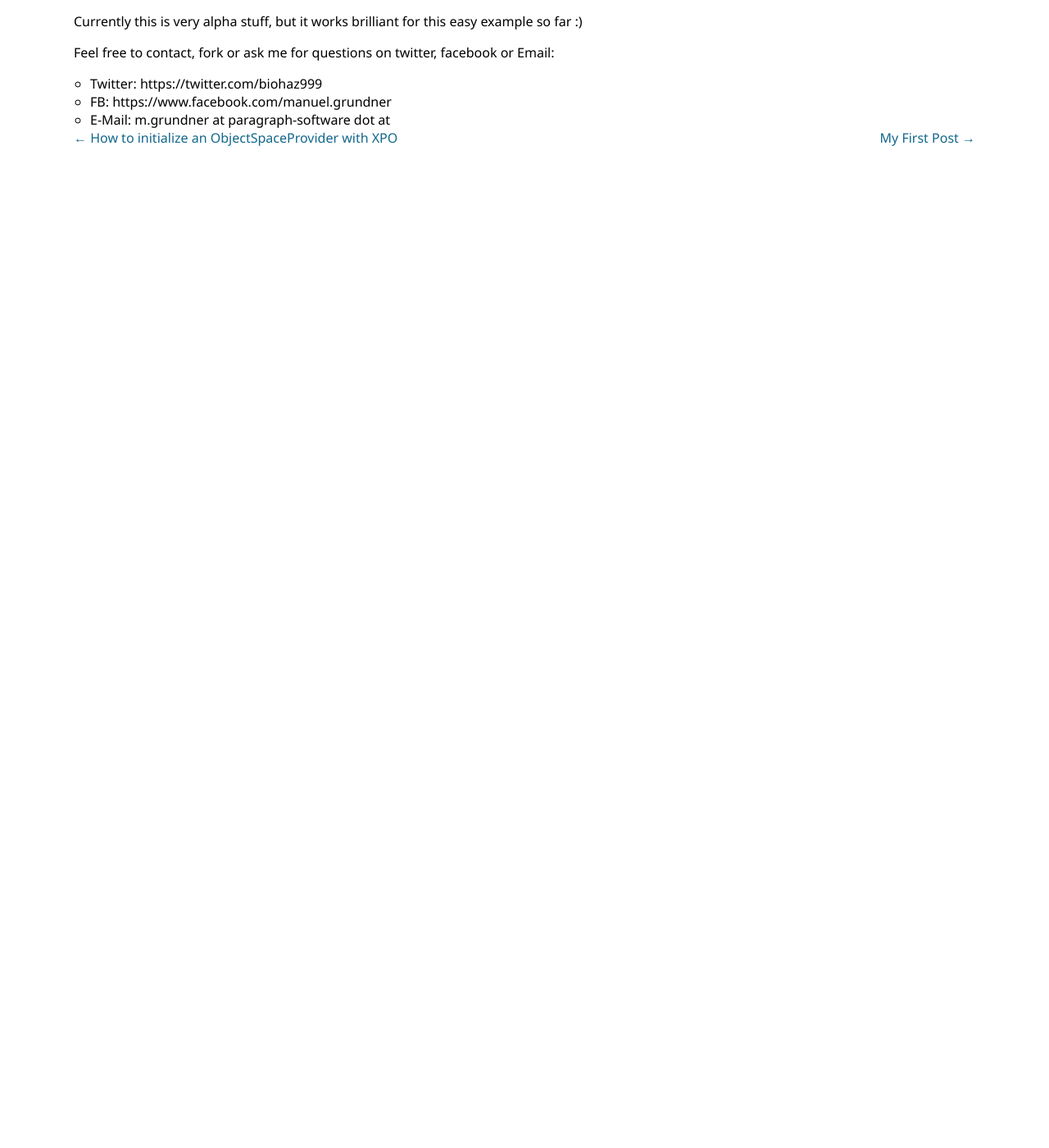
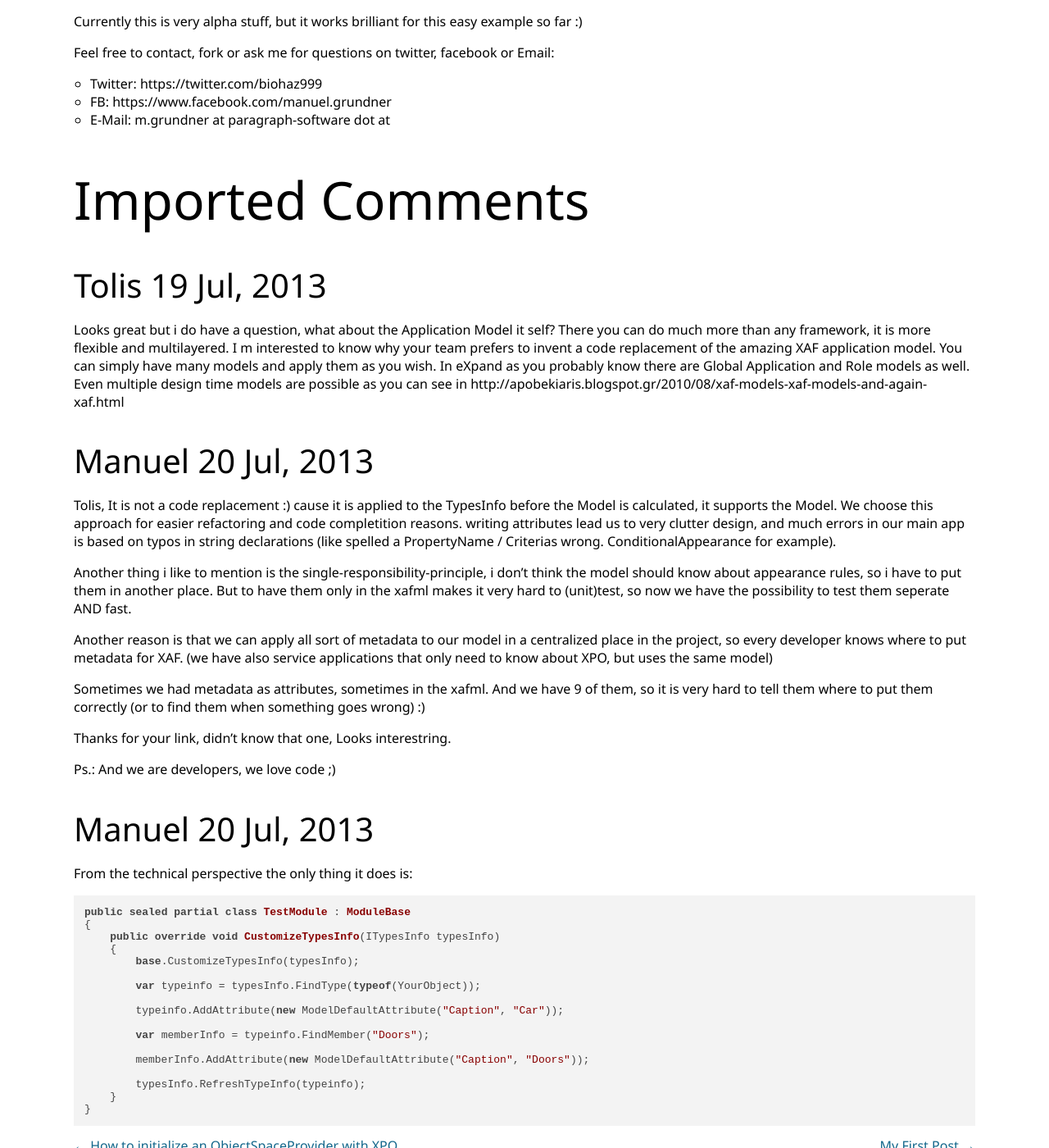
Before and after one commit to xenial-io/Xenial.Blog, a Jekyll site: the page built from _posts/2013-07-19-introducing-parafluentmodelbuilder.md, in a window 1280 px wide and 1400 px high, scrolled down 6301 px. Shown: the whole window at 82% size. Built offline with Jekyll 4.4.1, drawn with Linux system fonts in a browser that asks for light colours; nearby versions of some CDN libraries; before the commit the page ends 6510 px from its top, so only the background shows below that.

Commit message:
added missing comments

````diff
--- a/_posts/2013-07-19-introducing-parafluentmodelbuilder.md
+++ b/_posts/2013-07-19-introducing-parafluentmodelbuilder.md
@@ -379,3 +379,45 @@ Feel free to contact, fork or ask me for questions on twitter, facebook or Email
 - Twitter: https://twitter.com/biohaz999
 - FB: https://www.facebook.com/manuel.grundner
 - E-Mail: m.grundner at paragraph-software dot at
+
+
+# Imported Comments #
+## Tolis 19 Jul, 2013 ##
+
+Looks great but i do have a question, what about the Application Model it self? There you can do much more than any framework, it is more flexible and multilayered. I m interested to know why your team prefers to invent a code replacement of the amazing XAF application model. You can simply have many models and apply them as you wish. In eXpand as you probably know there are Global Application and Role models as well. Even multiple design time models are possible as you can see in http://apobekiaris.blogspot.gr/2010/08/xaf-models-xaf-models-and-again-xaf.html
+
+## Manuel 20 Jul, 2013 ##
+Tolis, It is not a code replacement :) cause it is applied to the TypesInfo before the Model is calculated, it supports the Model. We choose this approach for easier refactoring and code completition reasons. writing attributes lead us to very clutter design, and much errors in our main app is based on typos in string declarations (like spelled a PropertyName / Criterias wrong. ConditionalAppearance for example).
+
+Another thing i like to mention is the single-responsibility-principle, i don't think the model should know about appearance rules, so i have to put them in another place. But to have them only in the xafml makes it very hard to (unit)test, so now we have the possibility to test them seperate AND fast.
+
+Another reason is that we can apply all sort of metadata to our model in a centralized place in the project, so every developer knows where to put metadata for XAF. (we have also service applications that only need to know about XPO, but uses the same model)
+
+Sometimes we had metadata as attributes, sometimes in the xafml. And we have 9 of them, so it is very hard to tell them where to put them correctly (or to find them when something goes wrong) :)
+
+Thanks for your link, didn't know that one, Looks interestring.
+
+Ps.: And we are developers, we love code ;)
+
+## Manuel 20 Jul, 2013 ##
+From the technical perspective the only thing it does is:
+
+```cs
+public sealed partial class TestModule : ModuleBase
+{
+    public override void CustomizeTypesInfo(ITypesInfo typesInfo)
+    {
+        base.CustomizeTypesInfo(typesInfo);
+
+        var typeinfo = typesInfo.FindType(typeof(YourObject));
+
+        typeinfo.AddAttribute(new ModelDefaultAttribute("Caption", "Car"));
+
+        var memberInfo = typeinfo.FindMember("Doors");
+
+        memberInfo.AddAttribute(new ModelDefaultAttribute("Caption", "Doors"));
+
+        typesInfo.RefreshTypeInfo(typeinfo);
+    }
+}
+```
````
